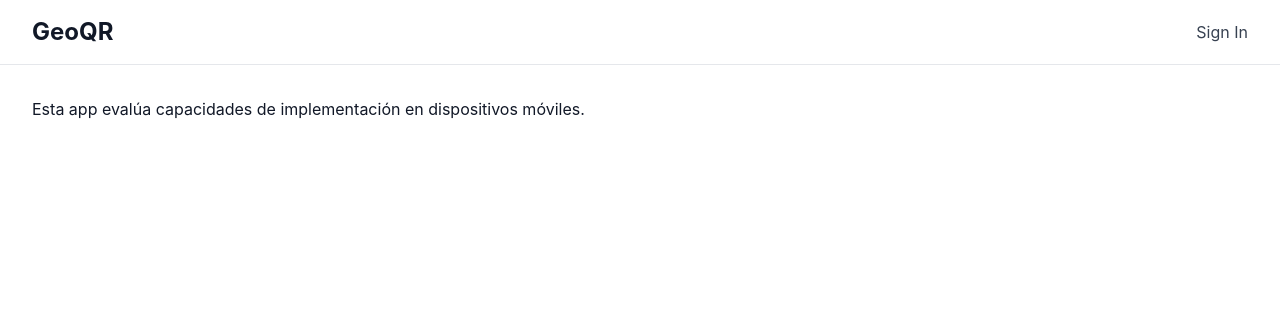
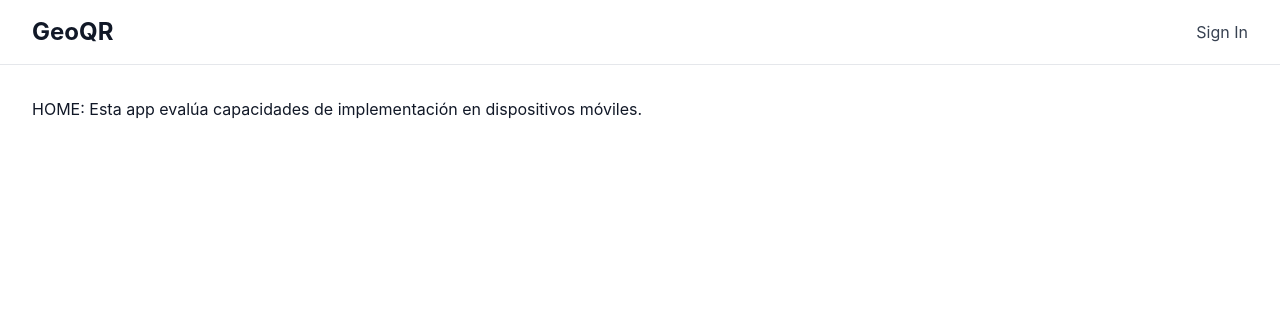
Before and after one commit to amilube/geoqr, a Django app: template apps/templates/pages/home.html in a window 1280 px wide. Shown: the top 325 px of the page. Run offline with Django 5.2, Linux system fonts and the light colour scheme; the template is opened without the code that fills it, so the values that code supplies are empty; some libraries are stand-ins or nearby versions.

Commit message:
Agrego contenido inicial a la página de inicio en home.html

```diff
--- a/apps/templates/pages/home.html
+++ b/apps/templates/pages/home.html
@@ -1 +1,6 @@
 {% extends "base.html" %}
+
+
+ {% block content %}
+  <p>HOME: Esta app evalúa capacidades de implementación en dispositivos móviles.</p>
+{% endblock content %}
```
